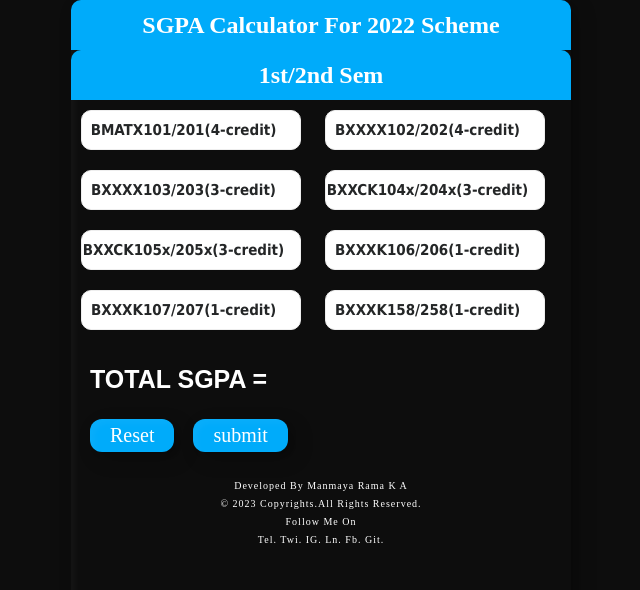
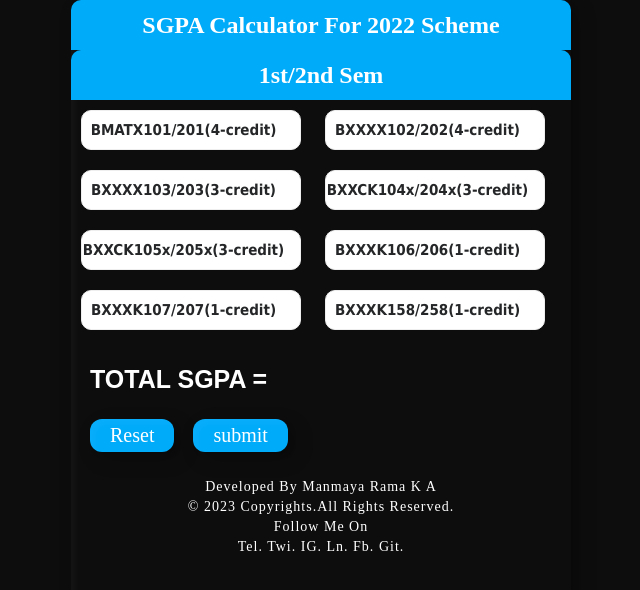
Before and after one commit to Manmayarama/SGPA_Calculator, a plain HTML site: page index.html in a window 1280 px wide. Shown: the whole page, without its empty margins (319-959 px from the left). Drawn offline with Linux system fonts and the light colour scheme.

Commit message:
Update PettyProgrammer.css

```diff
--- a/PettyProgrammer.css
+++ b/PettyProgrammer.css
@@ -116,8 +116,8 @@ padding: 5px 20px;
   letter-spacing: 1px;
   height: 65px;
   text-align: center;
-  line-height: 18px;
+  line-height: 20px;
   font-family: Bahnschrift SemiBold;
-  font-size: 10px;
+  font-size: 14px;
   color:#fff;
 }
```
